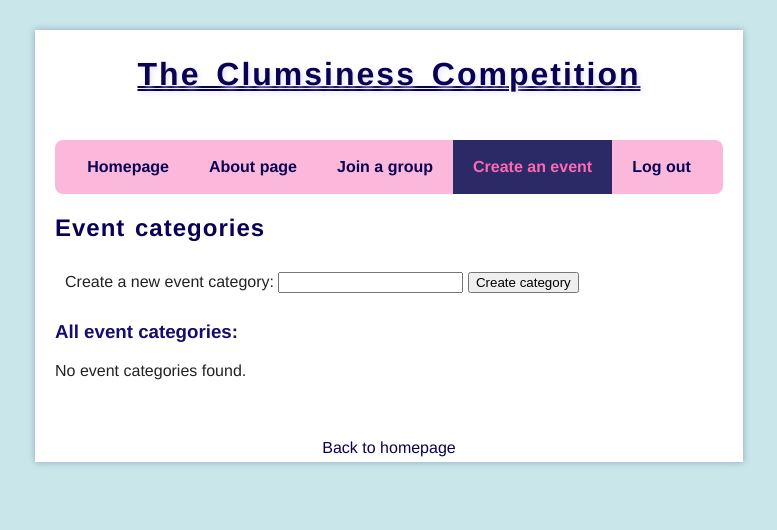
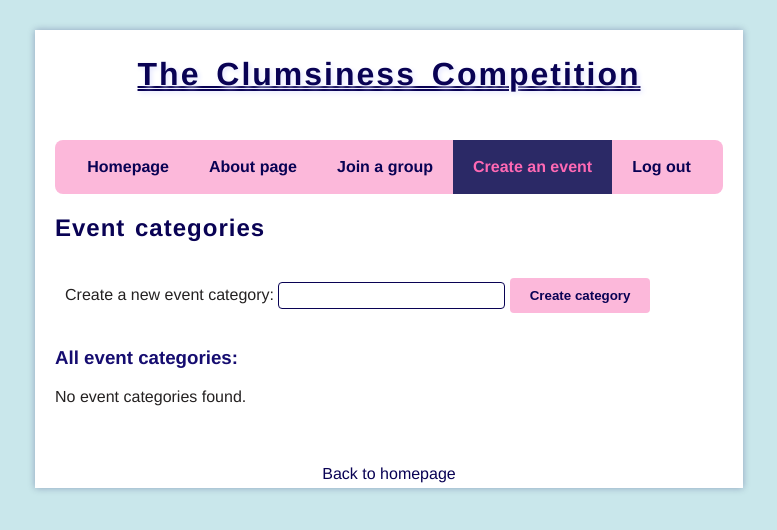
Before and after one commit to rautiais/t-h-ilykisa, a Flask app: page /event_cat in a window 1280 px wide. Shown: the top 530 px of the page, without its empty margins (251-1028 px from the left). Run offline with Flask 3, Linux system fonts and the light colour scheme.

Commit message:
Updated the layout to match

```diff
--- a/templates/event_cat.html
+++ b/templates/event_cat.html
@@ -26,8 +26,8 @@
                 <div class="column">
                     <form action="/event_cat" method="POST">
                         <label for="new_event_cat">Create a new event category:</label>
-                        <input type="text" id="new_event_cat" name="new_event_cat" minlength="3" maxlength="25">
-                        <input type="submit" value="Create category">
+                        <input type="text" id="new_event_cat" name="new_event_cat" minlength="3" maxlength="25" class="form-control" style="width: 35%;">
+                        <input type="submit" value="Create category" class="form-button">
                         <input type="hidden" name="csrf_token" value="{{ session.csrf_token }}">
                     </form>
                 </div>
```
